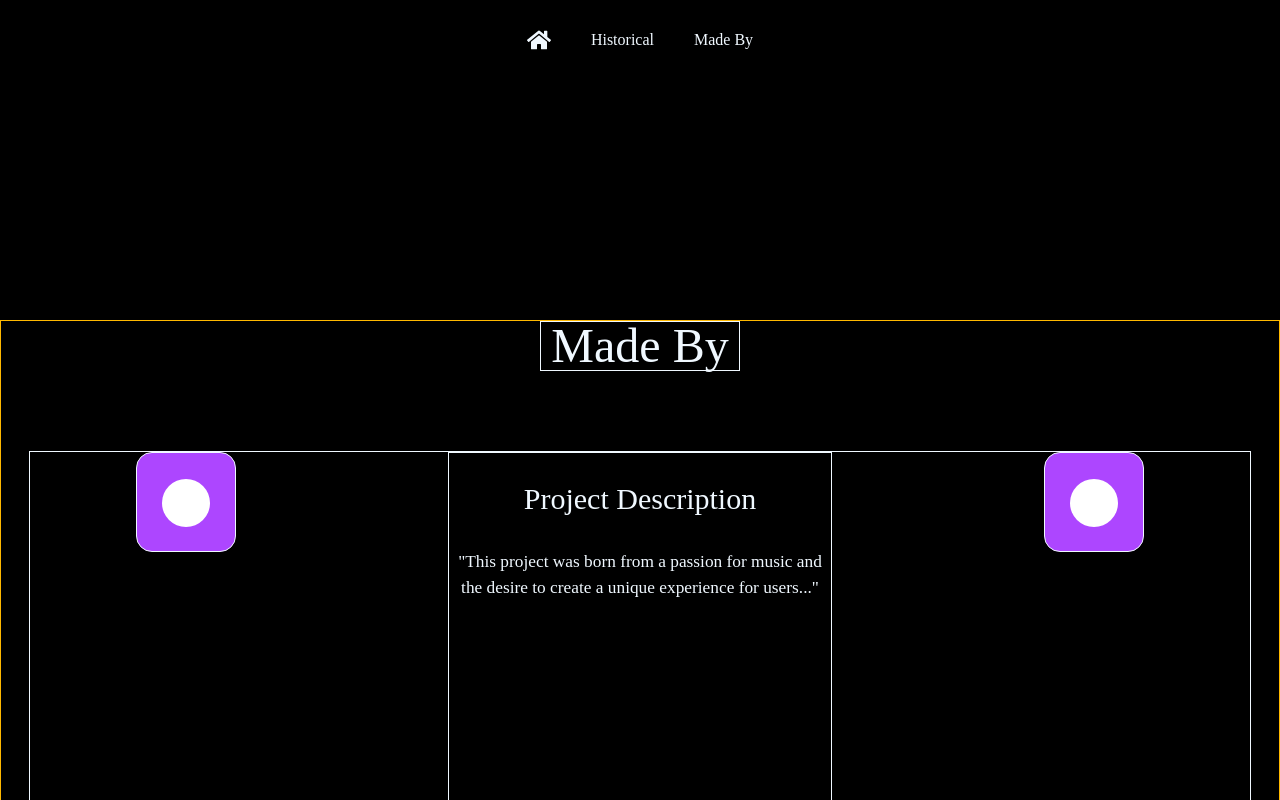
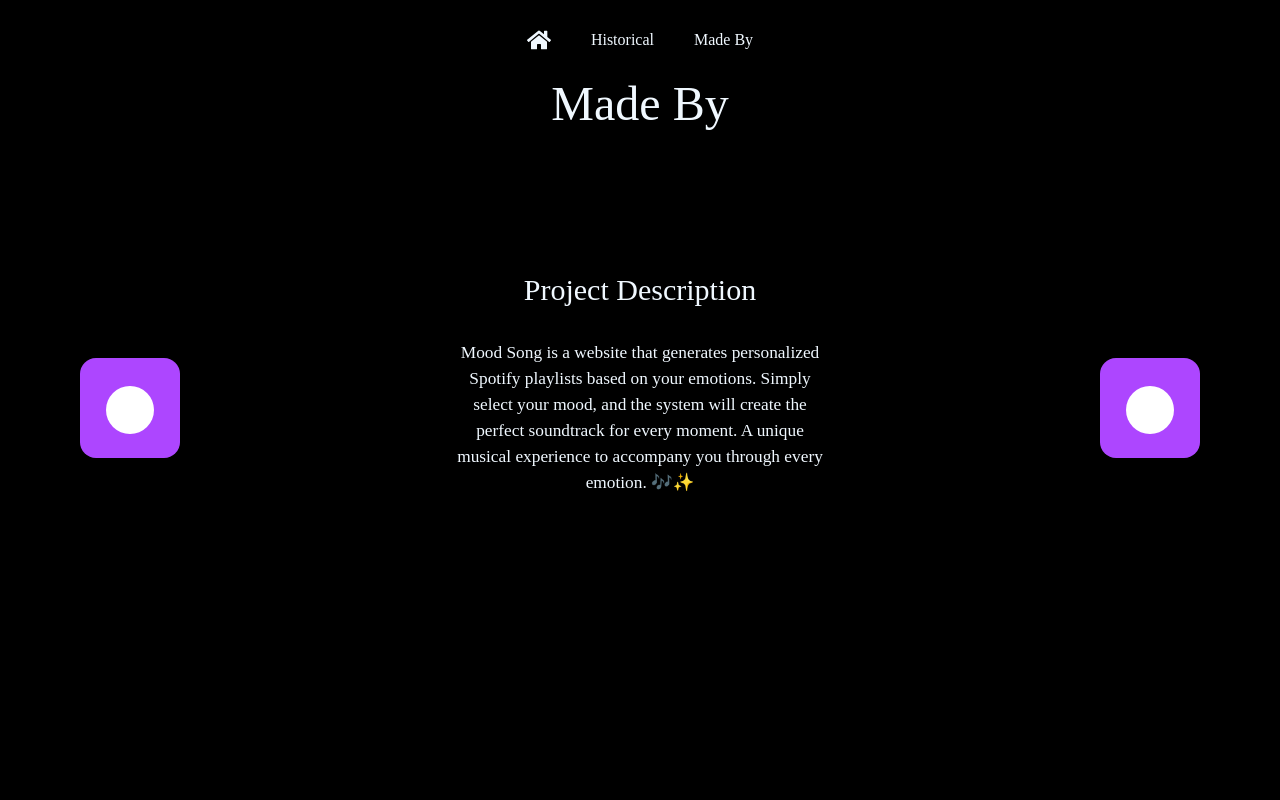
Before and after one commit to Gioma10/Mood-song, a React (Vite) app: page /made-by in a window 1280 px wide. Shown: the top 800 px of the page. Built offline with nearby package versions, Linux system fonts and the light colour scheme; a web font is replaced by a local one.

Commit message:
madeBy done

```diff
--- a/src/components/ScaleCorrectionProps.tsx
+++ b/src/components/ScaleCorrectionProps.tsx
@@ -22,7 +22,7 @@
         setExpanded(!expanded);
         setShowContent(!showContent);
       }}
-      className="relative flex items-center justify-center bg-purple-500 rounded-2xl cursor-pointer border"
+      className="relative flex items-center justify-center bg-purple-500 rounded-2xl cursor-pointer"
       style={{
         width: expanded ? 300 : 100,
         height: expanded ? 400 : 100,
@@ -40,8 +40,8 @@
           transition={{ duration: 0.5 }}
           className="absolute top-10 text-white text-center px-4"
         >
-          <h2 className="text-xl font-bold">{content.title}</h2>
-          <p className="text-sm mt-2">{content.description}</p>
+          <h2 className="text-3xl font-bold">{content.title}</h2>
+          <p className="text-[13pt] mt-2">{content.description}</p>
 
           <div className="mt-4 flex flex-col items-center">
             {content.socialLinks.map((link, index) => (
@@ -50,9 +50,9 @@
                 href={link.url}
                 target="_blank"
                 rel="noopener noreferrer"
-                className="flex items-center gap-2 mt-2 text-blue-300 hover:underline"
+                className="flex mb-2 items-center gap-2 mt-2 text-blue-300 hover:underline"
               >
-                <img src={link.icon} alt={link.platform} className="w-6 h-6" />
+                <img src={link.icon} alt={link.platform} className="w-6 h-6"/>
                 {link.platform}
               </a>
             ))}
--- a/src/pages/MadeBy.tsx
+++ b/src/pages/MadeBy.tsx
@@ -15,7 +15,7 @@
 
     const nicolasContent = {
         title: "Nicolas",
-        description: "I’m a student who has been self-learning full-stack development for a year...",
+        description: "I'm a programming student passionate about technology and music. Mood-Song has helped me improve my web development skills and grow along the way.",
         socialLinks: [
             { platform: "Instagram", url: "https://www.instagram.com/brazz0_/", icon: IgLogo },
             { platform: "LinkedIn", url: "https://www.linkedin.com/in/nicolas-brazzo-a91509286/", icon: LinkedinLogo },
@@ -24,20 +24,32 @@
 
 
     return (
-        <div className="w-screen mt-80 min-h-[100%] border border-amber-400">
-            <h1 className="w-[200px] text-center m-auto text-5xl border">Made By</h1>
-            <div className="h-screen flex justify-around mt-20 ml-7 mr-7 border">
-                <ScaleCorrection content={giovanniContent} />
-                <div className="h-96 w-96 text-center border">
+        <div className="w-screen h-screen mt-20 min-h-[100%] relative overflow-hidden">
+            <h1 className="w-[200px] text-center m-auto text-5xl">Made By</h1>
+            <div className="h-[400px] flex justify-between mt-20 px-20 relative items-center">
+                {/* Card sinistra */}
+                <div className="flex-shrink-0">
+                    <ScaleCorrection content={giovanniContent} />
+                </div>
+
+                {/* Testo centrale (fisso) */}
+                <div className="h-[100%] w-96 flex flex-col items-center text-center absolute left-1/2 transform -translate-x-1/2 translate-y-9">
                     <h2 className="text-3xl mt-7 mb-8">Project Description</h2>
                     <p className="text-[13pt]">
-                        "This project was born from a passion for music and the desire to create a unique experience for users..."
+                        Mood Song is a website that generates personalized Spotify playlists based on your emotions. Simply select your mood, and the system will create the perfect soundtrack for every moment.
+                        A unique musical experience to accompany you through every emotion. 🎶✨
                     </p>
                 </div>
-                <ScaleCorrection content={nicolasContent} />
+
+                {/* Card destra */}
+                <div className="flex-shrink-0">
+                    <ScaleCorrection content={nicolasContent} />
+                </div>
             </div>
         </div>
     );
+
+
 };
 
 export default MadeBy;
```
